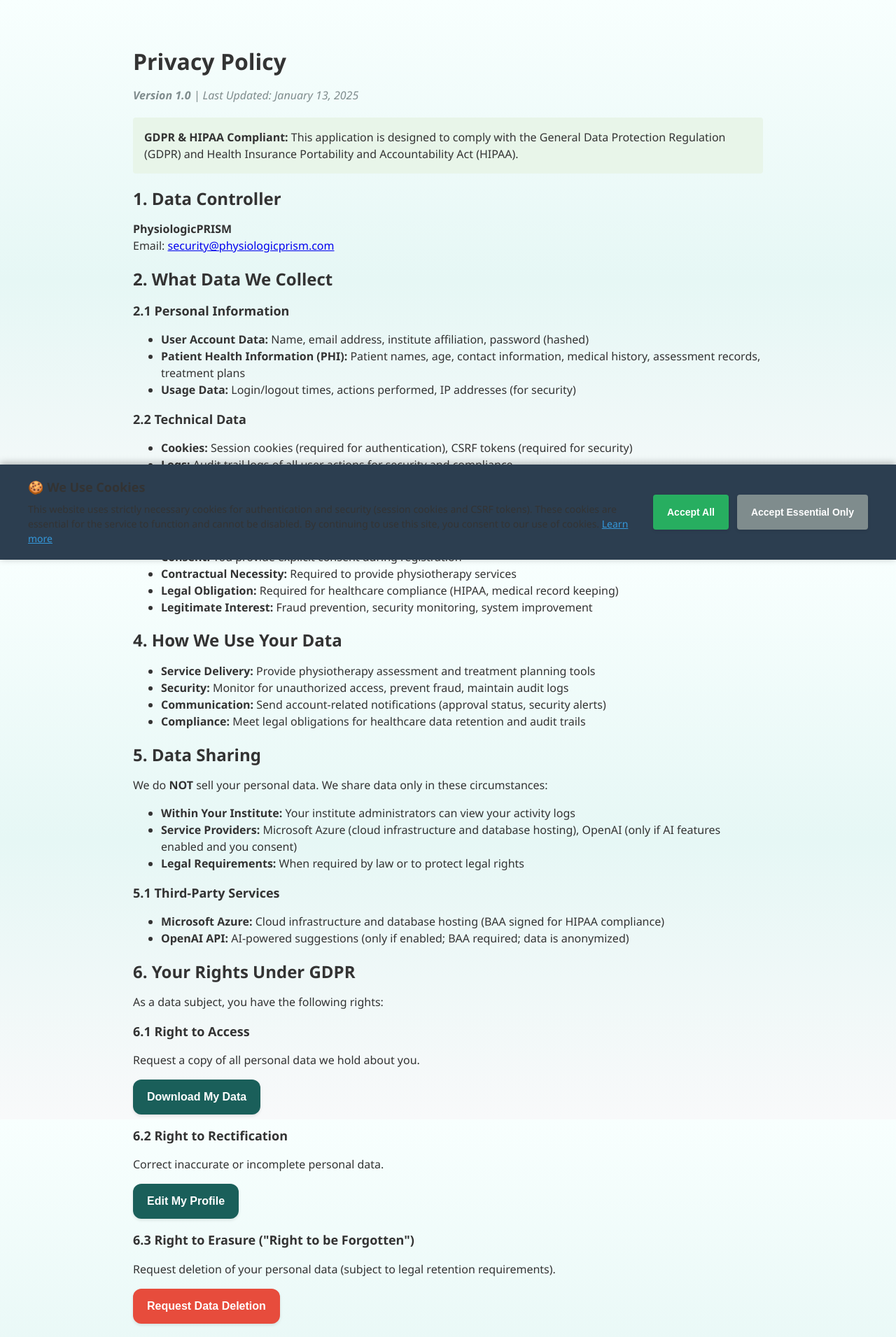
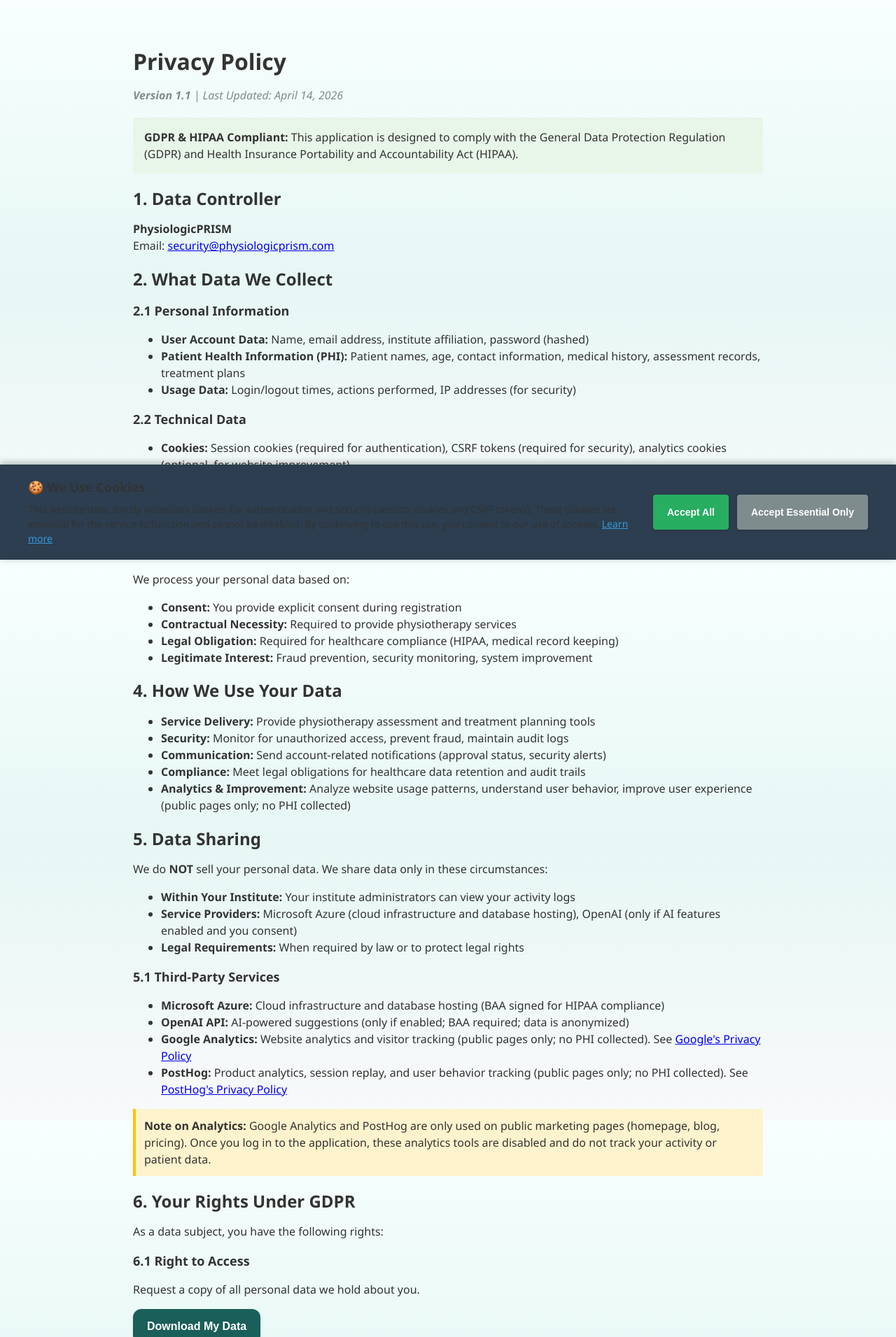
Before and after one commit to drsandy28783/PhysioPRISMAI-Refresh, a Flask app: template templates/privacy_policy.html in a window 1280 px wide. Shown: the top 1911 px of the page at 70% size. Run offline with Flask 3, Linux system fonts and the light colour scheme; the template is opened without the code that fills it, so the values that code supplies are empty; parts of the project's set-up code (start-up, migrations or seed data) failed here and were passed over; some libraries are stand-ins or nearby versions.

Commit message:
Add GDPR-compliant analytics disclosure to Privacy Policy
Updated Privacy Policy (v1.1) to include disclosure about analytics tracking:

Changes:
- Added analytics data collection (page views, clicks, session recordings)
- Listed Google Analytics and PostHog as third-party services
- Added analytics cookies (_ga, ph_*) to cookies table
- Clarified analytics only used on public pages (no PHI tracked)
- Added note that analytics disabled once users log in
- Linked to Google and PostHog privacy policies

GDPR Compliance:
- Transparent about what data is collected
- Clear purpose (website improvement)
- Specified data retention (1-2 years)
- Clarified no PHI collected by analytics tools
- Users can opt-out via browser settings

🤖 Generated with [Claude Code](https://claude.com/claude-code)

Co-Authored-By: Claude <noreply@anthropic.com>

```diff
--- a/templates/privacy_policy.html
+++ b/templates/privacy_policy.html
@@ -5,7 +5,7 @@
 <div class="container" style="max-width: 900px; margin: 0 auto;">
   <h1>Privacy Policy</h1>
   <p style="color: #7f8c8d; font-style: italic;">
-    <strong>Version 1.0</strong> | Last Updated: January 13, 2025
+    <strong>Version 1.1</strong> | Last Updated: April 14, 2026
   </p>
 
   <div style="background-color: #e8f5e9; padding: 16px; border-radius: 4px; margin: 20px 0;">
@@ -27,8 +27,9 @@
 
   <h3>2.2 Technical Data</h3>
   <ul>
-    <li><strong>Cookies:</strong> Session cookies (required for authentication), CSRF tokens (required for security)</li>
+    <li><strong>Cookies:</strong> Session cookies (required for authentication), CSRF tokens (required for security), analytics cookies (optional, for website improvement)</li>
     <li><strong>Logs:</strong> Audit trail logs of all user actions for security and compliance</li>
+    <li><strong>Analytics Data:</strong> Page views, clicks, navigation paths, session recordings (on public pages only), device information, browser type, geographic location (country-level)</li>
   </ul>
 
   <h2>3. Legal Basis for Processing (GDPR)</h2>
@@ -46,6 +47,7 @@
     <li><strong>Security:</strong> Monitor for unauthorized access, prevent fraud, maintain audit logs</li>
     <li><strong>Communication:</strong> Send account-related notifications (approval status, security alerts)</li>
     <li><strong>Compliance:</strong> Meet legal obligations for healthcare data retention and audit trails</li>
+    <li><strong>Analytics & Improvement:</strong> Analyze website usage patterns, understand user behavior, improve user experience (public pages only; no PHI collected)</li>
   </ul>
 
   <h2>5. Data Sharing</h2>
@@ -60,7 +62,13 @@
   <ul>
     <li><strong>Microsoft Azure:</strong> Cloud infrastructure and database hosting (BAA signed for HIPAA compliance)</li>
     <li><strong>OpenAI API:</strong> AI-powered suggestions (only if enabled; BAA required; data is anonymized)</li>
+    <li><strong>Google Analytics:</strong> Website analytics and visitor tracking (public pages only; no PHI collected). See <a href="https://policies.google.com/privacy" target="_blank" rel="noopener">Google's Privacy Policy</a></li>
+    <li><strong>PostHog:</strong> Product analytics, session replay, and user behavior tracking (public pages only; no PHI collected). See <a href="https://posthog.com/privacy" target="_blank" rel="noopener">PostHog's Privacy Policy</a></li>
   </ul>
+
+  <p style="background-color: #fff3cd; padding: 12px; border-left: 4px solid #ffc107; margin: 16px 0;">
+    <strong>Note on Analytics:</strong> Google Analytics and PostHog are only used on public marketing pages (homepage, blog, pricing). Once you log in to the application, these analytics tools are disabled and do not track your activity or patient data.
+  </p>
 
   <h2>6. Your Rights Under GDPR</h2>
   <p>As a data subject, you have the following rights:</p>
@@ -139,9 +147,21 @@
         <td>1 year</td>
         <td>Functional</td>
       </tr>
+      <tr>
+        <td>_ga, _ga_*</td>
+        <td>Google Analytics - Track website usage and visitor behavior</td>
+        <td>2 years</td>
+        <td>Analytics (Optional)</td>
+      </tr>
+      <tr>
+        <td>ph_*</td>
+        <td>PostHog Analytics - Track user interactions and session recordings</td>
+        <td>1 year</td>
+        <td>Analytics (Optional)</td>
+      </tr>
     </tbody>
   </table>
-  <p><strong>Note:</strong> All cookies are strictly necessary for the service to function. Disabling cookies will prevent login.</p>
+  <p><strong>Note:</strong> Session and CSRF cookies are strictly necessary for the service to function. Analytics cookies (Google Analytics and PostHog) are used on public pages only to improve user experience and are not used to track authenticated users or patient data.</p>
 
   <h2>10. International Data Transfers</h2>
   <p>Your data is stored in Microsoft Azure data centers. If you access the service from outside your region, your data may be transferred internationally. Microsoft Azure has appropriate safeguards in place (Standard Contractual Clauses).</p>
```
